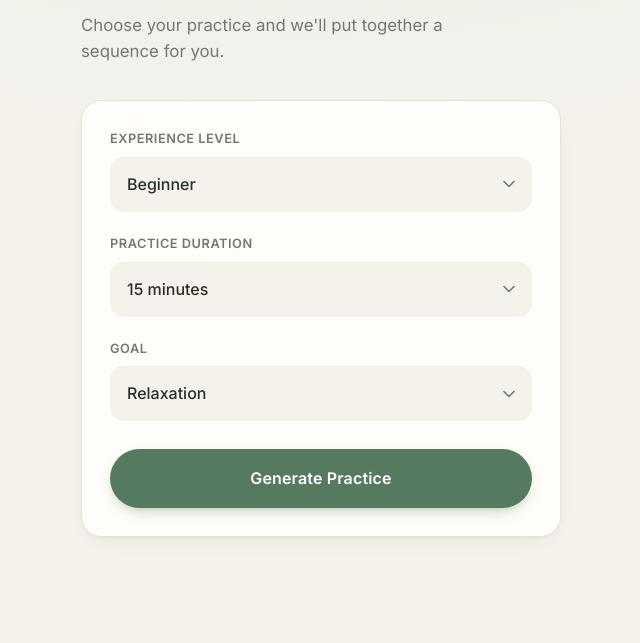
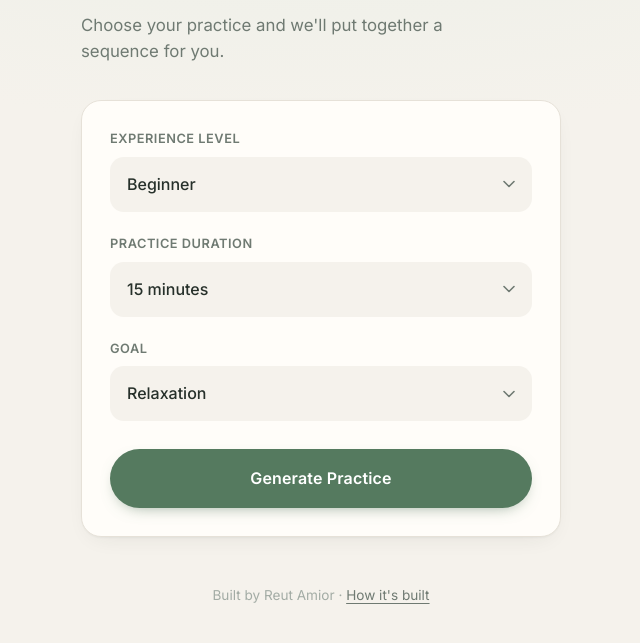
Before and after one commit to ReutAmior/youga, a plain HTML site: page index.html in a window 1280 px wide. Shown: the part 199-842 px from the top of the page, without its empty margins (319-959 px from the left). Before the commit the page ends 800 px from the top, so only its background shows below. Drawn offline with Linux system fonts and the light colour scheme.

Commit message:
Add footer with author and link to the decision log (#1)
Co-authored-by: Claude Opus 5.5 <noreply@anthropic.com>

```diff
--- a/index.html
+++ b/index.html
@@ -61,6 +61,10 @@
       <button type="button" id="start-over" class="secondary">Start over</button>
     </section>
 
+    <footer class="site-footer">
+      Built by Reut Amior · <a href="https://github.com/ReutAmior/youga/tree/main/decisions" target="_blank" rel="noopener">How it's built</a>
+    </footer>
+
     <!-- Appears briefly after a pose is removed -->
     <div id="undo" class="undo" role="status" hidden>
       <span id="undo-text"></span>
--- a/style.css
+++ b/style.css
@@ -416,6 +416,22 @@ button.remove-pose[aria-disabled="true"]:active { transform: none; }
   color: var(--muted);
 }
 
+/* ---------- Footer ---------- */
+
+.site-footer {
+  margin-top: 48px;
+  font-size: 0.85rem;
+  text-align: center;
+  color: var(--faint);
+}
+
+.site-footer a {
+  color: var(--muted);
+  text-underline-offset: 3px;
+}
+
+.site-footer a:hover { color: var(--accent); }
+
 /* ---------- Small screens ---------- */
 
 @media (max-width: 480px) {
```
